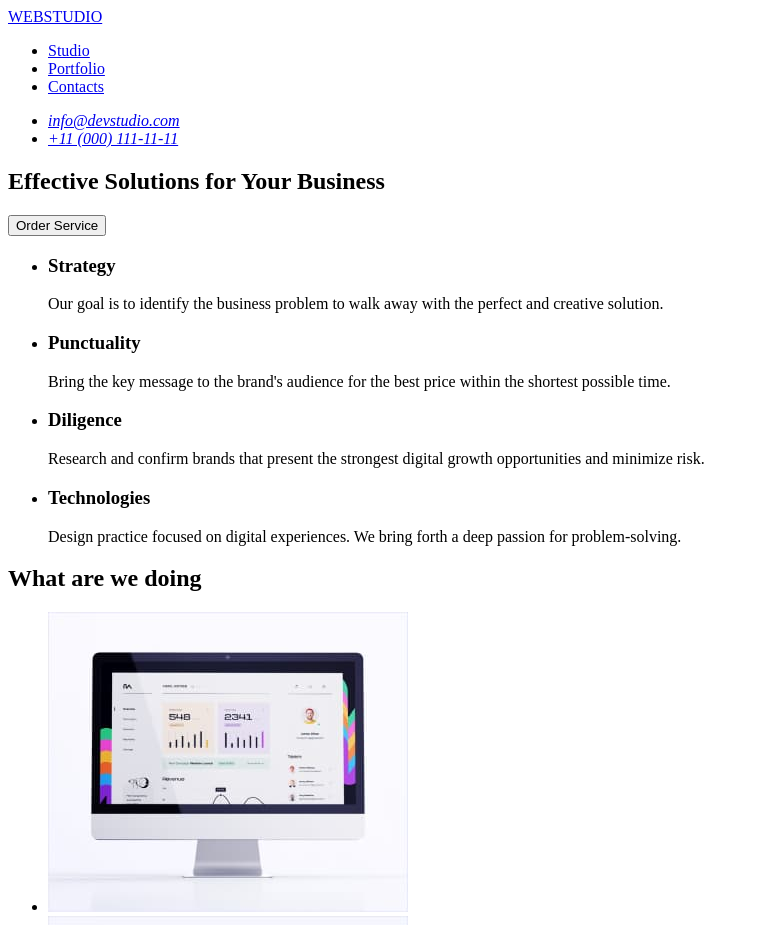
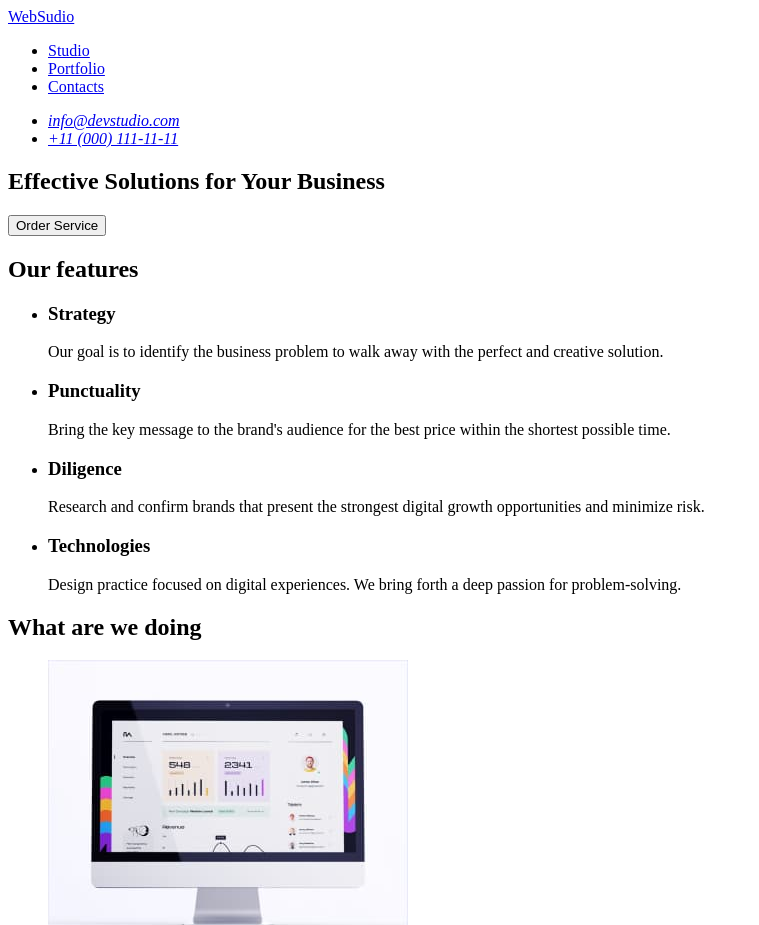
Before and after one commit to oleksandrabihas/goit-markup-hw-01, a plain HTML site: page index.html in a window 1280 px wide. Shown: the top 925 px of the page, without its empty margins (0-759 px from the left). Drawn offline with Linux system fonts and the light colour scheme.

Commit message:
correction

```diff
--- a/index.html
+++ b/index.html
@@ -8,14 +8,17 @@
 </head>
 <body>
 <header>
-    <a href="./index.html">WEBSTUDIO</a>
+
     <nav>
+         <a href="./index.html">WebSudio</a>
         <ul>
             <li><a href="#" target="_blank">Studio</a></li>
             <li><a href="#" target="_blank">Portfolio</a></li>
             <li><a href="#" target="_blank">Contacts</a></li>
         </ul>
+
     </nav>
+
     <address>
       <ul>
         <li><a href="mailto:info@devstudio.com">info@devstudio.com</a></li>
@@ -29,10 +32,10 @@
 
 <section>
     <h1>Effective Solutions for Your Business</h1>
-    <button class="button">Order Service</button>
+    <button type="button">Order Service</button>
 </section>
 <section>
-   <h2 hidden>Our features</h2>
+   <h2>Our features</h2>
     <ul>
         <li>
             <h3>Strategy</h3>
@@ -86,8 +89,8 @@
     </ul>
 </section>
 <footer>
-    <a href="./index.html">WEBSTUDIO</a>
-    <p>Increase the flow of customers and<br>sales for your business with digital<br>marketing & growth solutions.</p>
+    <a href="./index.html">WEebStudio</a>
+    <p>Increase the flow of customers andsales for your business with digitalmarketing & growth solutions.</p>
 </footer>
 </main>
 </body>
```
